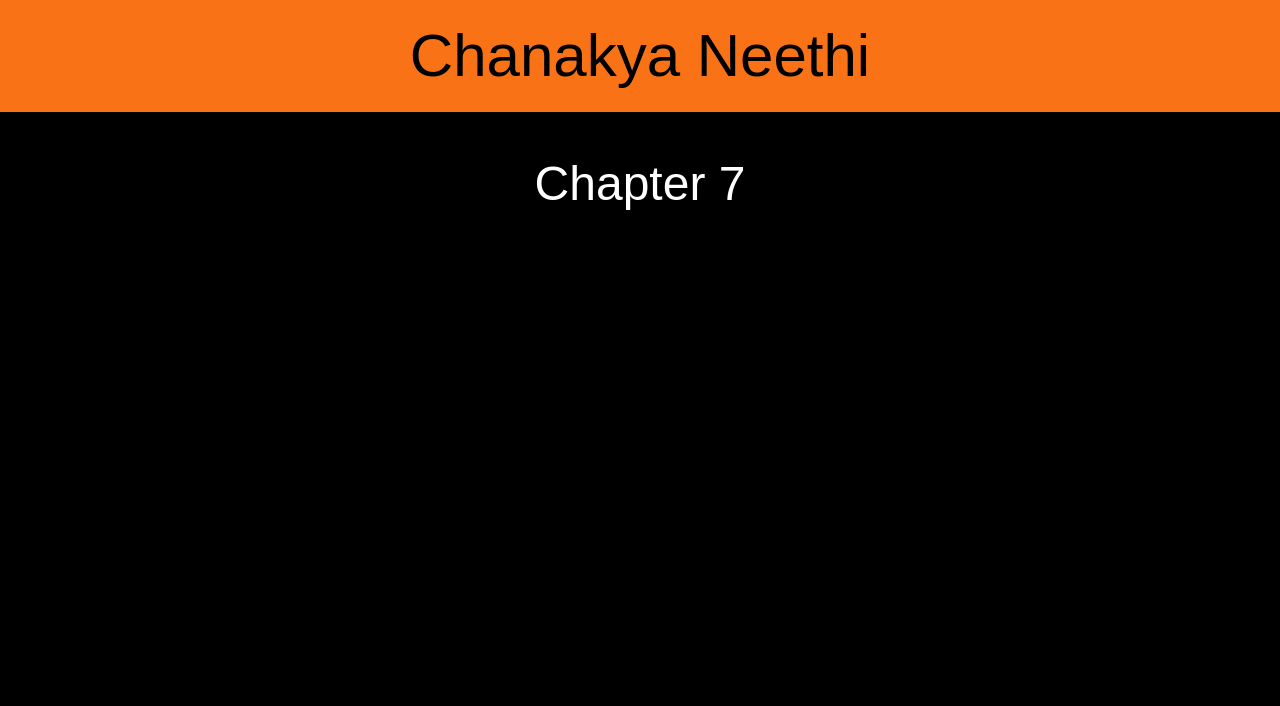
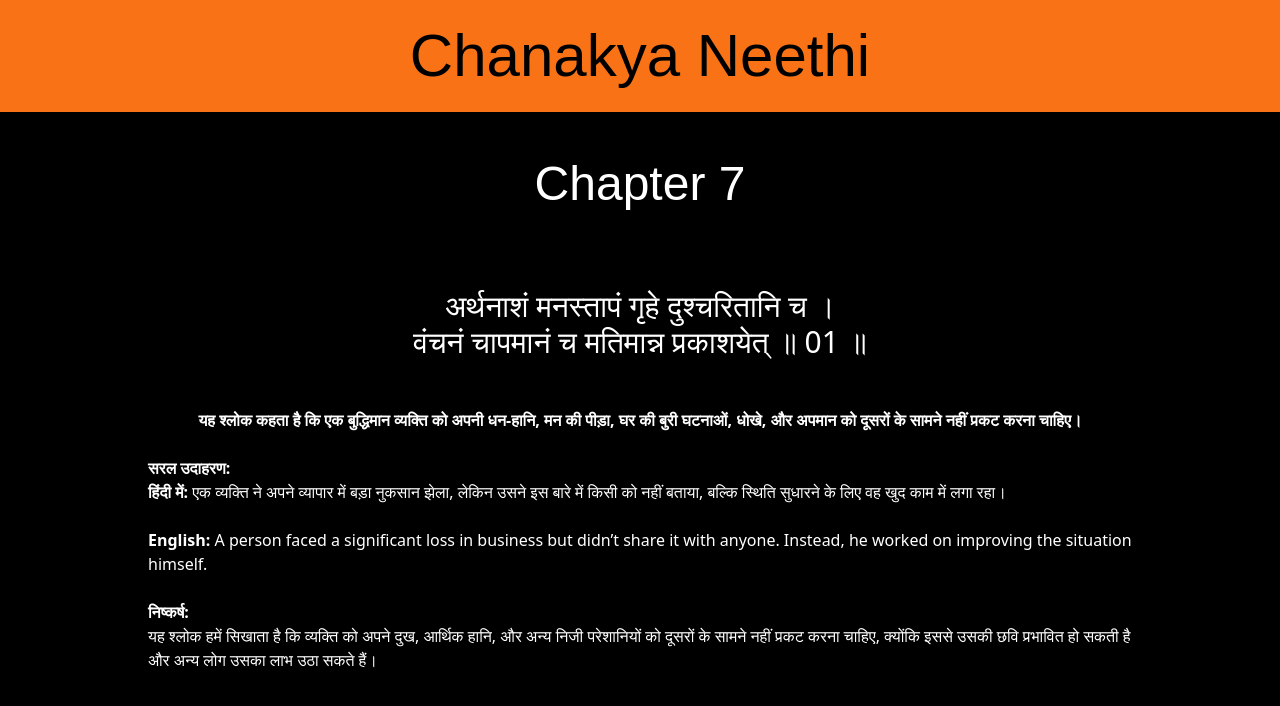
Before and after one commit to arashi-1/ChanakyaNeethi, a React (Vite) app: page /ChanakyaNeethi/chapter/7 in a window 1280 px wide. Shown: the top 706 px of the page. Built offline with nearby package versions, Linux system fonts and the light colour scheme; a web font is replaced by a local one.

Commit message:
working on chapter 7

```diff
--- a/src/utlis/pages/Chapter7.jsx
+++ b/src/utlis/pages/Chapter7.jsx
@@ -11,7 +11,44 @@ const Chapter7 = () => {
 
       <h1 className="font-samarkan text-5xl mt-12">Chapter 7</h1>
 
-      <div className="relative flex flex-col items-center mt-10 m-5 max-w-screen-lg mx-auto"></div>
+      <div className="relative flex flex-col items-center mt-10 m-5 max-w-screen-lg mx-auto">
+        {/* Verse 1 */}
+        <div className="relative flex flex-col items-center mt-10 m-5">
+          <h1 className="text-3xl text-center">
+            अर्थनाशं मनस्तापं गृहे दुश्चरितानि च । <br />
+            वंचनं चापमानं च मतिमान्न प्रकाशयेत् ॥ 01 ॥
+          </h1>
+          <div className="mt-7">
+            <p className="font-semibold mt-5 text-center">
+              यह श्लोक कहता है कि एक बुद्धिमान व्यक्ति को अपनी धन-हानि, मन की
+              पीड़ा, घर की बुरी घटनाओं, धोखे, और अपमान को दूसरों के सामने नहीं
+              प्रकट करना चाहिए।
+            </p>
+            <br />
+            <p>
+              <b>सरल उदाहरण:</b>
+              <br />
+              <b>हिंदी में:</b> एक व्यक्ति ने अपने व्यापार में बड़ा नुकसान झेला,
+              लेकिन उसने इस बारे में किसी को नहीं बताया, बल्कि स्थिति सुधारने के
+              लिए वह खुद काम में लगा रहा।
+              <br />
+              <br />
+              <b>English:</b> A person faced a significant loss in business but
+              didn’t share it with anyone. Instead, he worked on improving the
+              situation himself.
+            </p>
+            <br />
+            <p>
+              <b>निष्कर्ष:</b>
+              <br />
+              यह श्लोक हमें सिखाता है कि व्यक्ति को अपने दुख, आर्थिक हानि, और
+              अन्य निजी परेशानियों को दूसरों के सामने नहीं प्रकट करना चाहिए,
+              क्योंकि इससे उसकी छवि प्रभावित हो सकती है और अन्य लोग उसका लाभ उठा
+              सकते हैं।
+            </p>
+          </div>
+        </div>
+      </div>
     </div>
   );
 };
```
